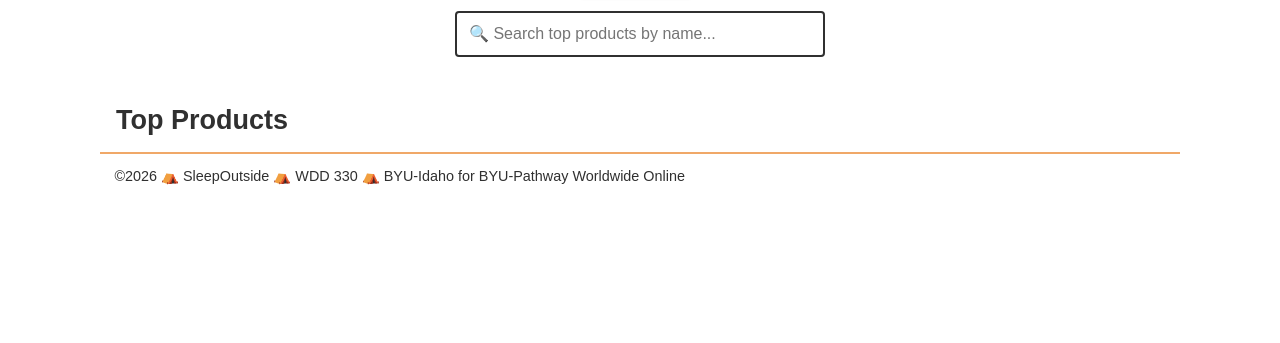
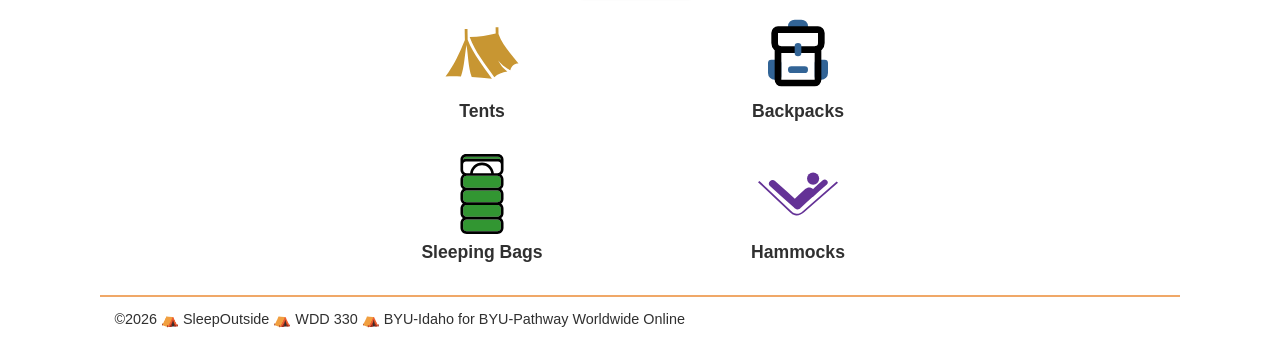
Before and after one commit to LuthandoNgombane/wdd330, a website built with Vite: page src/index.html in a window 1280 px wide. Shown: the part 576-919 px from the top of the page. Before the commit the page ends 800 px from the top, so only its background shows below. Built offline with nearby package versions, Linux system fonts and the light colour scheme; no server answers.

Commit message:
Add category grid layout and implement live search functionality
- Introduced a new category grid in the index.html for better product categorization.
- Added CSS styles for the category grid in style.css.
- Refactored ProductData and ProductList classes to support category-based data fetching.
- Implemented live search feature in product-listing.js to filter products dynamically.

```diff
--- a/src/css/style.css
+++ b/src/css/style.css
@@ -476,3 +476,46 @@ footer {
     color:#0b7a4b;
     font-weight:bold;
 }
+
+/* Category Grid Styles */
+.category-grid {
+  display: grid;
+  grid-template-columns: repeat(2, 1fr); /* 2x2 layout */
+  gap: 2rem;
+  list-style: none;
+  padding: 0;
+  max-width: 600px; /* Constrains the grid width */
+  margin: 2rem auto; /* Centers the whole section horizontally */
+  justify-items: center;
+}
+
+.category-grid li {
+  width: 100%;
+  text-align: center;
+}
+
+.category-grid a {
+  display: flex;
+  flex-direction: column;
+  align-items: center;
+  text-decoration: none;
+  color: inherit;
+  transition: transform 0.2s ease-in-out;
+}
+
+.category-grid a:hover {
+  transform: translateY(-4px);
+}
+
+/* Constrain huge SVG image dimensions */
+.category-grid img {
+  width: 80px;  /* Adjust icon size as preferred */
+  height: 80px;
+  object-fit: contain;
+  margin-bottom: 0.5rem;
+}
+
+.category-grid h2 {
+  font-size: 1.1rem;
+  margin: 0;
+}
--- a/src/index.html
+++ b/src/index.html
@@ -59,23 +59,35 @@
           </a>
         </li>
       </template>
-<!-- ================================================================= -->
-      <!-- START OF CODE ADDED BY IZUOGU DAVID ONOCHIE -->
-      <!-- ================================================================= -->
-      <div class="custom-search-container">
-        <input
-          type="text"
-          id="search-input"
-          placeholder="🔍 Search top products by name..."
-        />
-      </div>
-      <!-- ================================================================= -->
-      <!-- END OF CODE ADDED BY IZUOGU DAVID ONOCHIE -->
-      <!-- ================================================================= -->
-      <section class="products">
-        <h2>Top Products</h2>
-        <ul class="product-list"></ul>
-      </section>
+
+
+   <!-- Category Section -->
+    <ul class="category-grid">
+      <li>
+        <a href="/product_listing/index.html?category=tents">
+          <img src="/images/category-tents.svg" alt="Tents" />
+          <h2>Tents</h2>
+        </a>
+      </li>
+      <li>
+        <a href="/product_listing/index.html?category=backpacks">
+          <img src="/images/category-backpacks.svg" alt="Backpacks" />
+          <h2>Backpacks</h2>
+        </a>
+      </li>
+      <li>
+        <a href="/product_listing/index.html?category=sleeping-bags">
+          <img src="/images/category-sleepingbags.svg" alt="Sleeping Bags" />
+          <h2>Sleeping Bags</h2>
+        </a>
+      </li>
+      <li>
+        <a href="/product_listing/index.html?category=hammocks">
+          <img src="/images/category-hammocks.svg" alt="Hammocks" />
+          <h2>Hammocks</h2>
+        </a>
+      </li>
+    </ul>
 
     </main>
 
--- a/src/js/ProductData.mjs
+++ b/src/js/ProductData.mjs
@@ -9,10 +9,8 @@ function convertToJson(res) {
 }
 
 export default class ProductData {
-  constructor(category) {
-    // this.category = category;
-    // //LN - moved js
-    // this.path = `/json/${this.category}.json`;
+  constructor() {
+    // Constructor clean; no category needed here
   }
 
   async getData(category) {
@@ -25,12 +23,12 @@ export default class ProductData {
   async findProductById(id) {
     const response = await fetch(`${baseURL}product/${id}`);
     const data = await convertToJson(response);
-    // console.log(data.Result);
     return data.Result;
   }
 
-  async searchProducts(searchTerm) {
-    const products = await this.getData();
+  // FIX: Added 'category' parameter to prevent fetch(`${baseURL}products/search/undefined`)
+  async searchProducts(searchTerm, category = "tents") {
+    const products = await this.getData(category);
 
     const term = searchTerm.toLowerCase().trim();
 
--- a/src/js/ProductList.mjs
+++ b/src/js/ProductList.mjs
@@ -1,7 +1,7 @@
 import { renderListWithTemplate } from "./utils.mjs";
 
 function productCardTemplate(product) {
-  // Fix image path for API data
+  // Safe navigation for API image structures
   const imagePath = product.Images?.PrimaryMedium || product.Image;
 
   const isDiscounted =
@@ -42,38 +42,43 @@ export default class ProductList {
     this.category = category;
     this.dataSource = dataSource;
     this.listElement = listElement;
+    this.products = []; // Store fetched list locally for client-side search filtering
   }
 
   async init() {
-  const list = await this.dataSource.getData(this.category);
+    // Default to 'tents' if no category passed in URL
+    const currentCategory = this.category || "tents";
+
+    const list = await this.dataSource.getData(currentCategory);
+    this.products = list; // Save for client-side search
     this.renderList(list);
 
-  // Format category string (e.g. "sleeping-bags" -> "Sleeping Bags")
-  const formattedCategory = this.category
+    // Format category string safely (e.g. "sleeping-bags" -> "Sleeping Bags")
+    const formattedCategory = currentCategory
       .split("-")
       .map((word) => word.charAt(0).toUpperCase() + word.slice(1))
       .join(" ");
 
-  const titleElement = document.querySelector(".title");
+    const titleElement = document.querySelector(".title") || document.querySelector(".products h2");
     if (titleElement) {
       titleElement.textContent = `Top Products: ${formattedCategory}`;
     }
   }
 
   renderList(list) {
-    // const htmlStrings = list.map(productCardTemplate);
-    // this.listElement.insertAdjacentHTML("afterbegin", htmlStrings.join(""));
-
-    // apply use new utility function instead of the commented code above
+    // Clear list before rendering (helps when filtering)
+    this.listElement.innerHTML = "";
     renderListWithTemplate(productCardTemplate, this.listElement, list);
-
   }
 
   search(query) {
+    if (!query) {
+      this.renderList(this.products);
+      return;
+    }
+
     const filtered = this.products.filter((product) => {
-      const text =
-        `${product.Brand.Name} ${product.NameWithoutBrand}`.toLowerCase();
-
+      const text = `${product.Brand?.Name || ""} ${product.NameWithoutBrand || ""}`.toLowerCase();
       return text.includes(query.toLowerCase());
     });
 
--- a/src/js/main.js
+++ b/src/js/main.js
@@ -1,5 +1,3 @@
-import ProductData from "./ProductData.mjs";
-import ProductList from "./ProductList.mjs";
 
 // Week 2 - Individual Assignment
 import { updateCartBadge, loadHeaderFooter } from "./utils.mjs";
@@ -52,48 +50,3 @@ function showPromotion() {
 
 // Initialize promotion
 showPromotion();
-
-// ===============================
-// Product Listing
-// ===============================
-const dataSource = new ProductData("tents");
-const listElement = document.querySelector(".product-list");
-
-const productList = new ProductList(
-  "tents",
-  dataSource,
-  listElement
-);
-
-productList.init();
-
-// =================================================================
-// START OF CODE ADDED BY IZUOGU DAVID ONOCHIE
-// =================================================================
-function initializeLiveSearch() {
-  const searchInput = document.querySelector("#search-input");
-  if (!searchInput) return;
-
-  searchInput.addEventListener("input", (event) => {
-    const query = event.target.value.toLowerCase().trim();
-    const productCards = document.querySelectorAll(".product-list .product-card");
-
-    productCards.forEach((card) => {
-      const productText = card.textContent.toLowerCase();
-      if (productText.includes(query)) {
-        card.style.display = "";
-      } else {
-        card.style.display = "none";
-      }
-    });
-  });
-}
-
-if (document.readyState === "loading") {
-  document.addEventListener("DOMContentLoaded", initializeLiveSearch);
-} else {
-  initializeLiveSearch();
-}
-// =================================================================
-// END OF CODE ADDED BY IZUOGU DAVID ONOCHIE
-// =================================================================
```
Also changed, not shown: src/js/product-listing.js (+33 -0 lines), src/product_listing/index.html (+17 -0 lines). Lines whose indentation alone changed are shown as unchanged.
